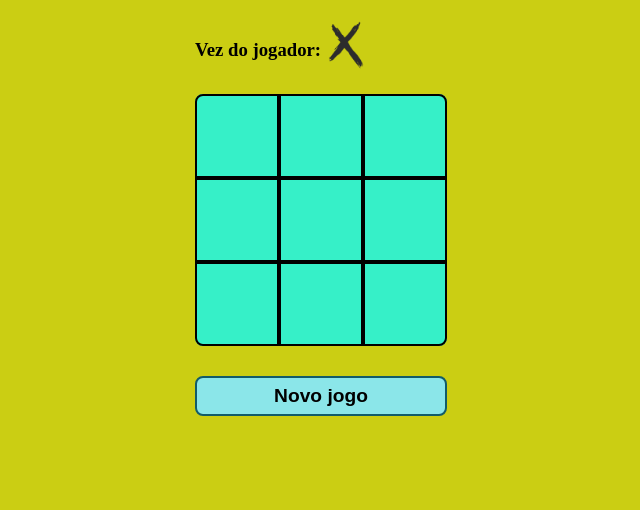
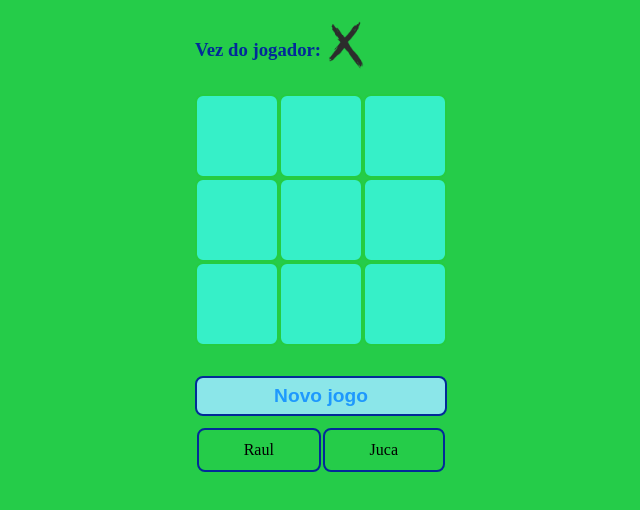
Before and after one commit to fagnercsouza/jogo-da-velha, a plain HTML site: page index.html in a window 1280 px wide. Shown: the whole page, without its empty margins (319-959 px from the left). Drawn offline with Linux system fonts and the light colour scheme.

Commit message:
erro lógica

```diff
--- a/css/style.css
+++ b/css/style.css
@@ -2,9 +2,11 @@
     padding: 0;
 }
 body {
-    background-color: rgb(203, 206, 19);
+    background-color: rgb(37, 204, 73);
 }
+
 #mostrador {
+    color: #022a99;
     width: 252px;
     margin: 20px auto 10px;
 }
@@ -12,13 +14,15 @@ body {
 .espaco {
     width: 80px;
     height: 60px;
-    border: solid 2px #000;
+    background-color: #36f0c8;
+    border: solid 2px rgb(37, 204, 65);
+    border-radius: 8px;
     float: left;
     text-align: center;
     padding-top: 20px;
 }
 .tabuleiro {
-    background-color: #36f0c8;
+
     margin: 20px auto;
     width: 252px;
     height: 252px;
@@ -32,27 +36,38 @@ h3{
     float: left;
 }
 #reload{
-    text-align: center;
+
     width: 252px;
     /* height: 30px; */
     margin: auto;
 }
 #reload button{
+    color: #1e99fd;
     background-color: #8be6e9;
     width: 100%;
-    height: 40px;
+
     font-size: 1.2em;
     font-weight: bold;
     margin: 10px auto;
 }
 #reload button:hover{
-    background-color: #fdf91e;
+    background-color: #1e99fd;
+    color: #fff;
 }
-div#form{
+div#form,
+div#table, td{
     width: 252px;
     margin: auto;
 }
-div#form input{
+.borda{
+    border: 2px solid #022a99;
+    border-radius: 8px;
+    height: 40px;
+    text-align: center;
+}
+
+
+/* div#form input{
     width: 100%;
     height: 40px;
     margin: 5px auto;
@@ -60,12 +75,9 @@ div#form input{
     box-sizing: border-box;
     font-weight: bold;
     font-size: 1.2em;
-}
-.borda{
-    border: 2px solid #125c69;
-    border-radius: 8px;
-}
-#a1{
+} */
+
+/* #a1{
     border-radius: 8px 0 0 0;
 }
 #a3{
@@ -76,4 +88,4 @@ div#form input{
 }
 #c1{
     border-radius: 0 0 0 8px;
-}
+} */
--- a/index.html
+++ b/index.html
@@ -28,7 +28,16 @@
             <div class="espaco" id="c3" jogada=""></div>
         </div>
         <div id="reload">
-        <button class="borda" onclick=location.reload()> Novo jogo</button>
+            <button class="borda" onclick=location.reload()> Novo jogo</button>
+        </div>
+        <div id="table">
+            <table>
+                <tr class="borda">
+                    <td class="borda">Raul</td>
+                    <td class="borda">Juca</td>
+                </tr>
+
+            </table>
         </div>
         <!-- <div id="form">
             <form action="">
--- a/js/game.js
+++ b/js/game.js
@@ -68,7 +68,7 @@ async function verificarVencedor(){
         if(a1 == "x"){
             vencedor = player1.nome;
         }else  vencedor = player2.nome;
-    } else if ( ( (b2 == b1 && b2 == b3)||(b2 == a2 && b2 == c2)||(b2 == a3 && b2 == c1) ) && b1 !=""){
+    } else if ( ( (b2 == b1 && b2 == b3)||(b2 == a2 && b2 == c2)||(b2 == a3 && b2 == c1) ) && b2 !=""){
         if(b2 == "x"){
             vencedor = player1.nome;
         }else  vencedor = player2.nome;
@@ -85,7 +85,7 @@ async function verificarVencedor(){
         gameOver = true;
 
         await sleep(50);
-        alert("O vencedor foi: '"+ vencedor + "'")
+        alert("O vencedor foi: '"+ vencedor + "'", location.reload())
 
     }
 
```
